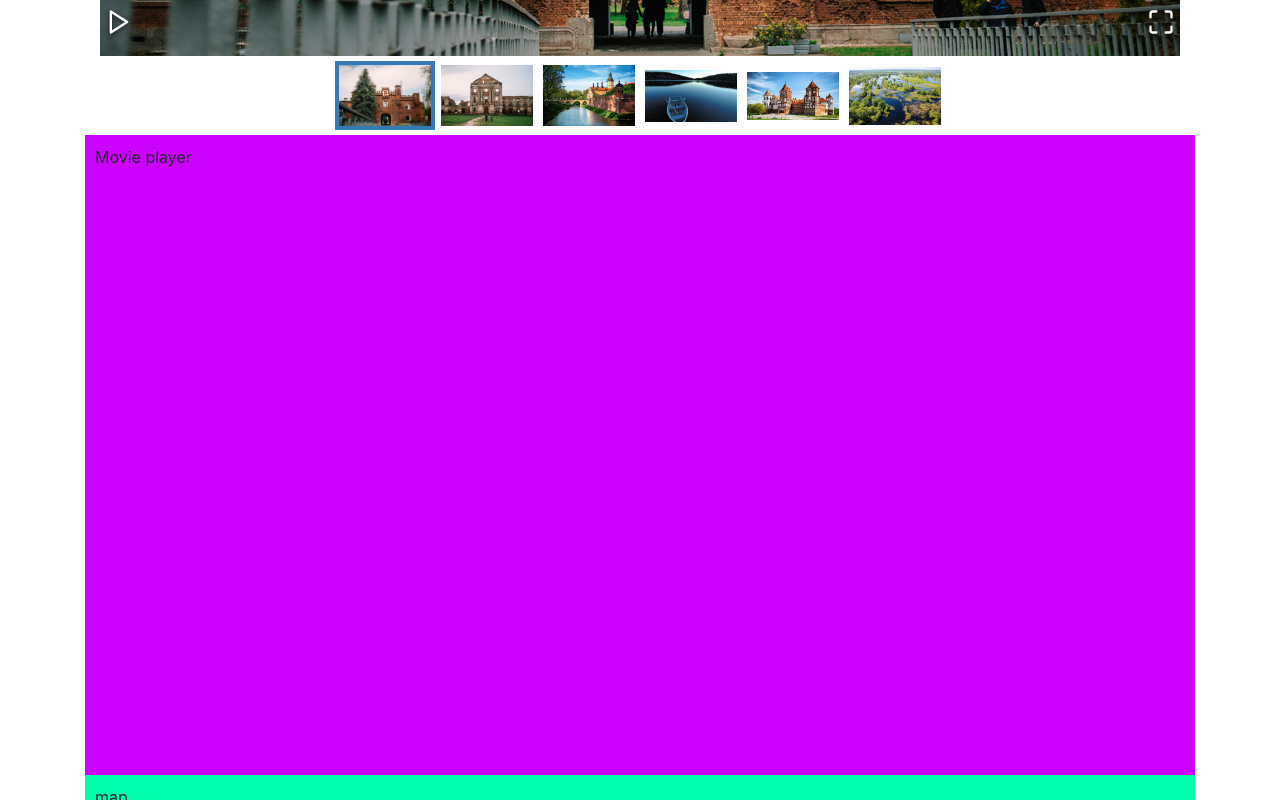
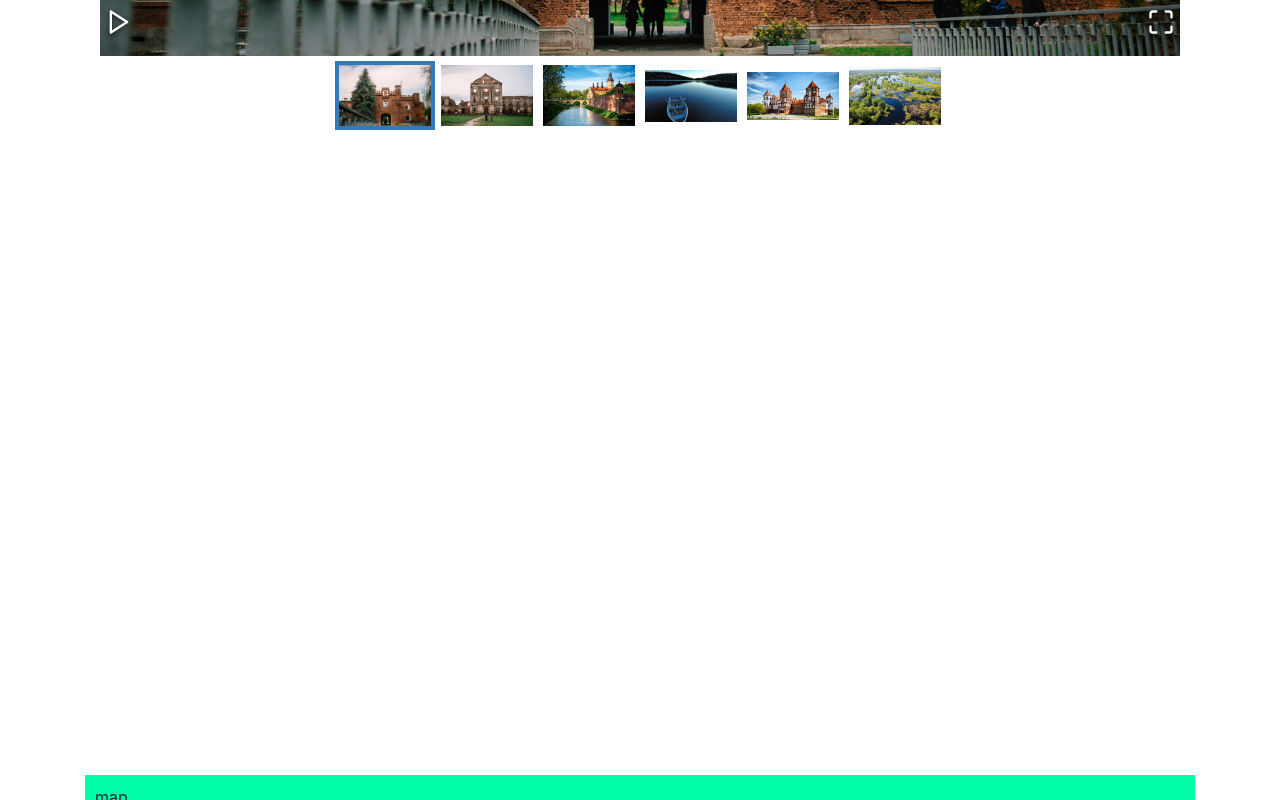
Before and after one commit to SergeyDanchenko/travel-app, a React (Create React App) app: page / in a window 1280 px wide. Shown: the part 1360-2160 px from the top of the page. Built offline with nearby package versions, Linux system fonts and the light colour scheme.

Commit message:
feat: add player for movie

```diff
--- a/package.json
+++ b/package.json
@@ -12,6 +12,7 @@
     "react-bootstrap": "^1.5.1",
     "react-dom": "^17.0.1",
     "react-image-gallery": "^1.0.9",
+    "react-player": "^2.9.0",
     "react-scripts": "4.0.3",
     "web-vitals": "^1.1.0"
   },
--- a/src/Components/CountryPage/Movie/CountryMovie.jsx
+++ b/src/Components/CountryPage/Movie/CountryMovie.jsx
@@ -1,10 +1,10 @@
+import Player from './Player'
 import movie from './CountryMovie.module.scss'
-
 
 function CountryMovie() {
     return (
         <div className={movie.wrapper}>
-            <div className={movie.player}>Movie player</div>
+            <Player />
         </div>
     )
 }
--- a/src/Components/CountryPage/Movie/CountryMovie.module.scss
+++ b/src/Components/CountryPage/Movie/CountryMovie.module.scss
@@ -1,16 +1,6 @@
 .wrapper {
-    // background-color: aqua;
     height: 80vh;
-    display: grid;
-    grid-template-areas:
-    "player";
-    grid-template-rows: 1fr;
-    grid-template-columns: 1fr;
-    grid-gap: 10px;
+    display: flex;
+    justify-content: center;
+    align-items: center;
 }
-
-.player{
-    grid-area: player;
-    background-color: rgb(204, 0, 255);
-    padding: 10px;
-}
--- /dev/null
+++ b/src/Components/CountryPage/Movie/Player.jsx
@@ -0,0 +1,14 @@
+
+import ReactPlayer from 'react-player'
+
+function Player() {
+    return (
+        <ReactPlayer url='https://www.youtube.com/watch?v=LrIoX0UVeSk&ab_channel=DookInternationalTourism'
+        controls='true'
+        width='100%'
+        height='95%'
+        />
+    )
+}
+
+export default Player;
```
Also changed, not shown: 1 other file (tests, documents, lock files or other folders).
